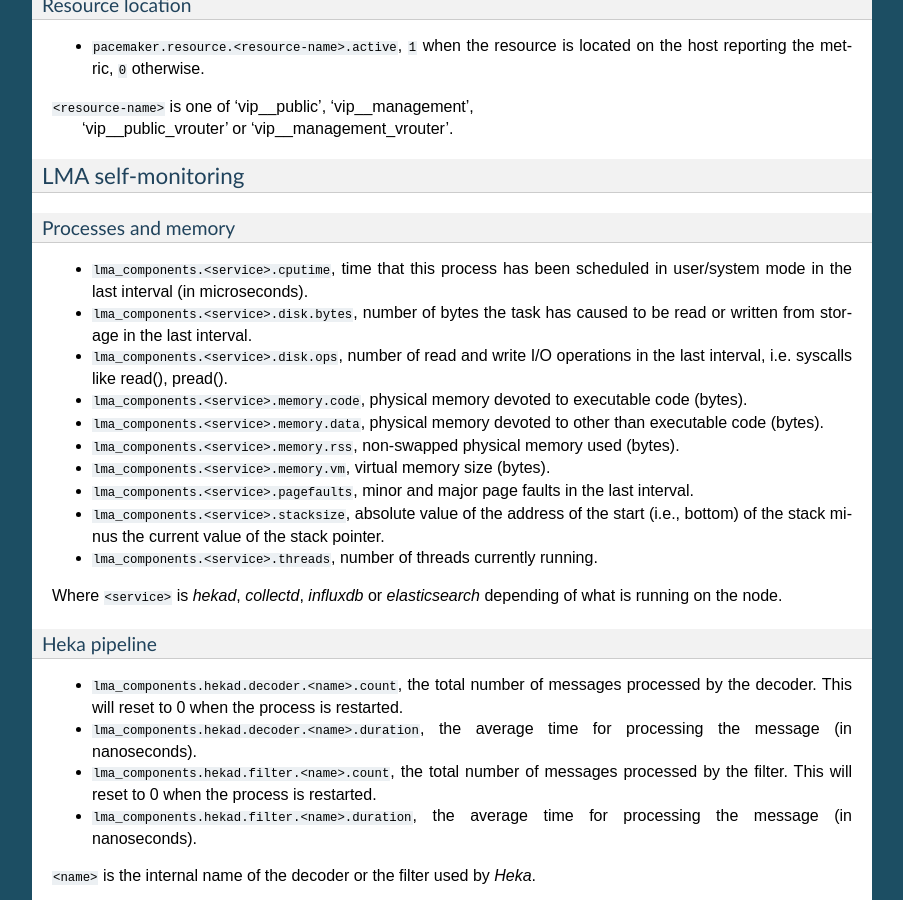
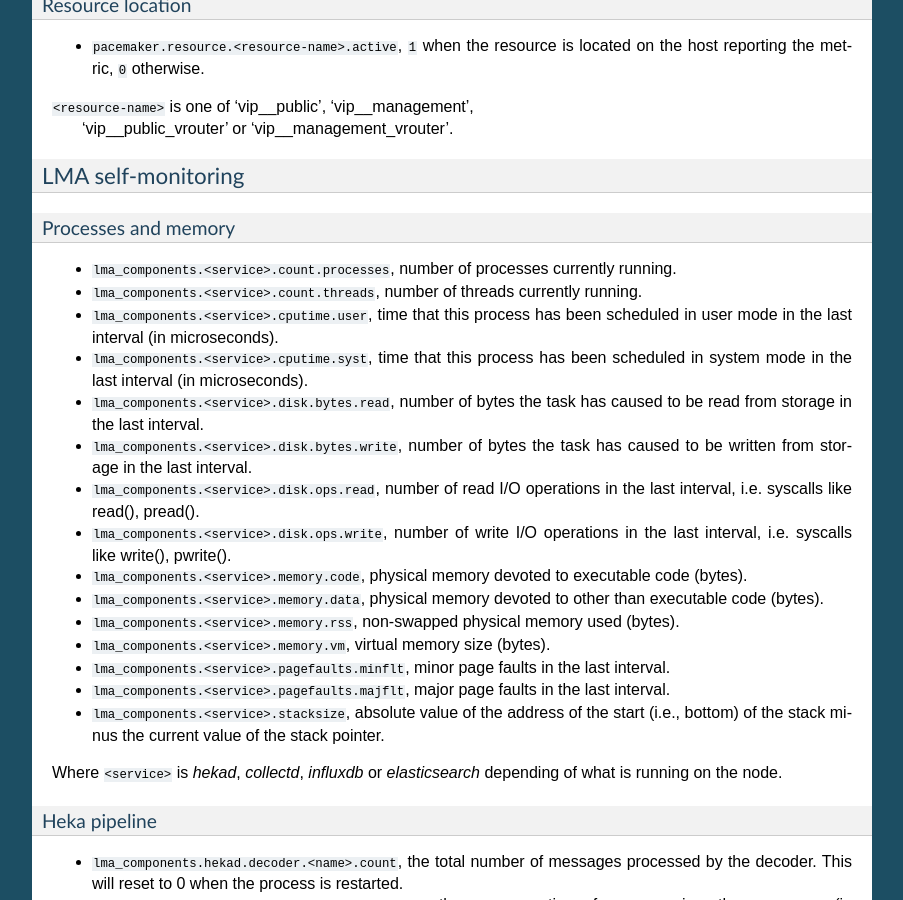
Before and after one commit to openstack-archive/fuel-plugin-lma-collector, a Sphinx documentation site: the page built from doc/source/metrics.rst, in a window 1280 px wide and 900 px high, scrolled down 15323 px. Shown: the whole window, without its empty margins (198-1101 px from the left). Built offline with Sphinx 7.4.7, drawn with Linux system fonts in a browser that asks for light colours.

Commit message:
Fix collected decoder for processes plugin
The collectd decoder needs to be reworked because collectd can send 2
values (user & sys) for the cputime sample while the decoder sends both
with the same metric name. It is the same for disk IO, disk OPS,
pagefaults and the number of processes/threads.

Change-Id: Ia15295713c43f4300661697d2e95ab267ba05373

```diff
--- a/doc/source/metrics/lma.rst
+++ b/doc/source/metrics/lma.rst
@@ -3,16 +3,21 @@
 Processes and memory
 ^^^^^^^^^^^^^^^^^^^^
 
-* ``lma_components.<service>.cputime``, time that this process has been scheduled in user/system mode in the last interval (in microseconds).
-* ``lma_components.<service>.disk.bytes``, number of bytes the task has caused to be read or written from storage in the last interval.
-* ``lma_components.<service>.disk.ops``, number of read and write I/O operations in the last interval, i.e. syscalls like read(), pread().
+* ``lma_components.<service>.count.processes``, number of processes currently running.
+* ``lma_components.<service>.count.threads``, number of threads currently running.
+* ``lma_components.<service>.cputime.user``, time that this process has been scheduled in user mode in the last interval (in microseconds).
+* ``lma_components.<service>.cputime.syst``, time that this process has been scheduled in system mode in the last interval (in microseconds).
+* ``lma_components.<service>.disk.bytes.read``, number of bytes the task has caused to be read from storage in the last interval.
+* ``lma_components.<service>.disk.bytes.write``, number of bytes the task has caused to be written from storage in the last interval.
+* ``lma_components.<service>.disk.ops.read``, number of read I/O operations in the last interval, i.e. syscalls like read(), pread().
+* ``lma_components.<service>.disk.ops.write``, number of write I/O operations in the last interval, i.e. syscalls like write(), pwrite().
 * ``lma_components.<service>.memory.code``,  physical memory devoted to executable code (bytes).
 * ``lma_components.<service>.memory.data``, physical memory devoted to other than executable code (bytes).
 * ``lma_components.<service>.memory.rss``, non-swapped physical memory used (bytes).
 * ``lma_components.<service>.memory.vm``, virtual memory size (bytes).
-* ``lma_components.<service>.pagefaults``, minor and major page faults in the last interval.
+* ``lma_components.<service>.pagefaults.minflt``, minor page faults in the last interval.
+* ``lma_components.<service>.pagefaults.majflt``, major page faults in the last interval.
 * ``lma_components.<service>.stacksize``, absolute value of the address of the start (i.e., bottom) of the stack minus the current value of the stack pointer.
-* ``lma_components.<service>.threads``, number of threads currently running.
 
 Where ``<service>`` is *hekad*, *collectd*, *influxdb* or *elasticsearch*
 depending of what is running on the node.
```
Also changed, not shown: 1 other file.
